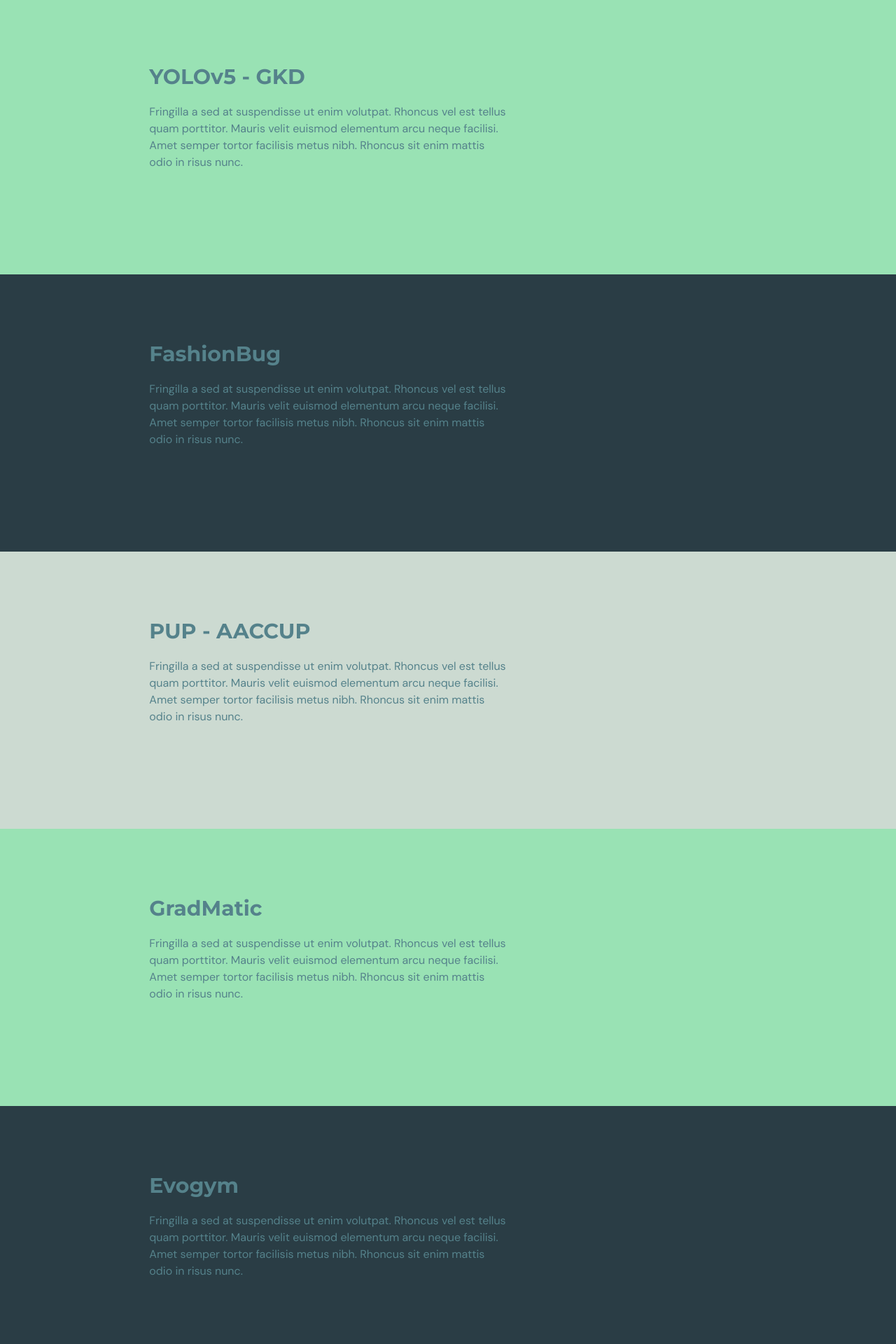
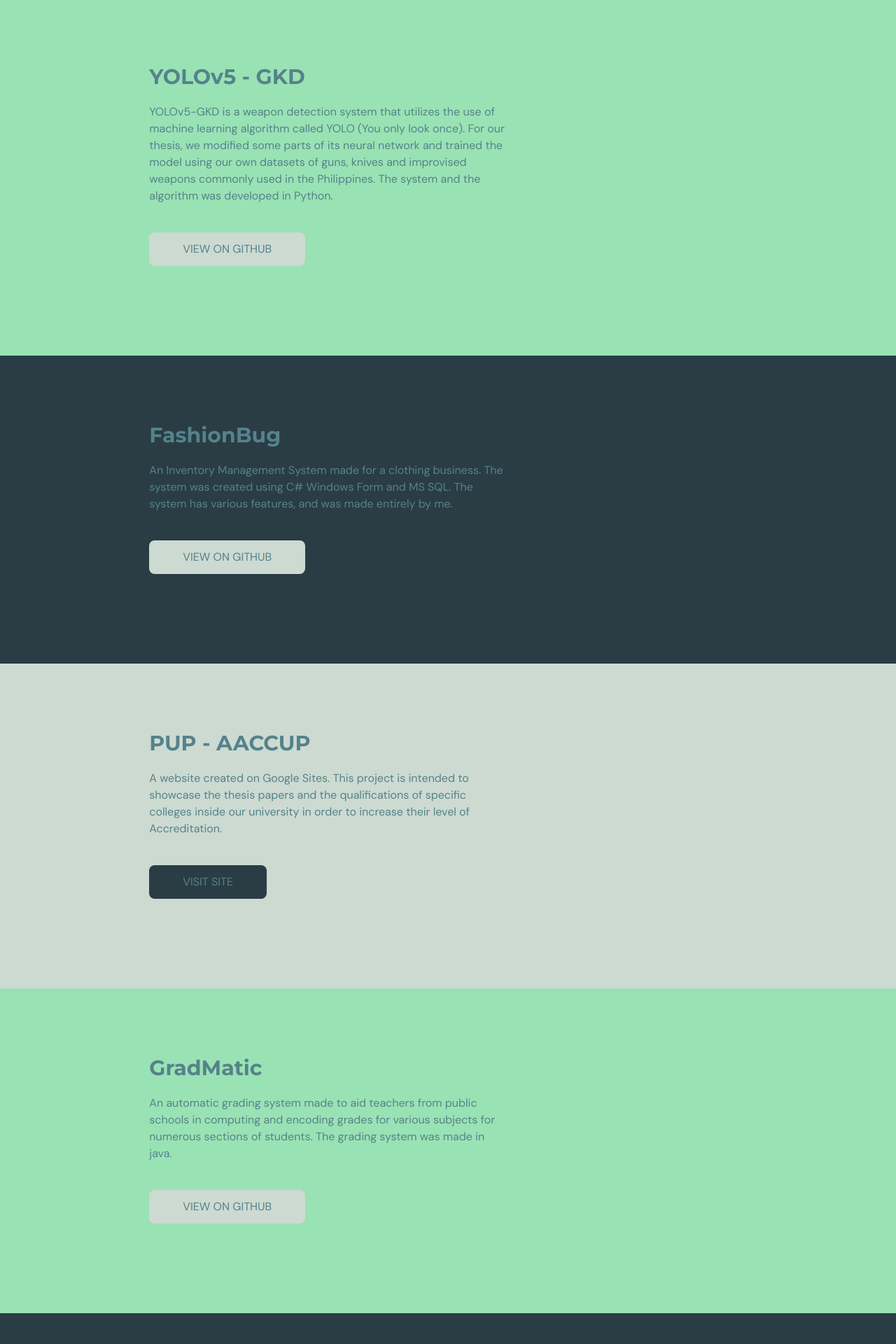
Before and after one commit to IvanVeluz18/my-portfolio, a React (Vite) app: page / in a window 1280 px wide. Shown: the part 1920-3840 px from the top of the page at 70% size. Built offline with nearby package versions, Linux system fonts and the light colour scheme.

Commit message:
added buttons and assets for projects section

```diff
--- a/src/scenes/Projects/index.tsx
+++ b/src/scenes/Projects/index.tsx
@@ -7,47 +7,6 @@
 import fashionbug from '@/assets/fashionbug.png'
 import gradmatic from '@/assets/gradmatic.png'
 import yologkd from '@/assets/yologkd.png'
-
-const otherProjects: Array<OtherProjectType> = [
-  {
-    name: "Shirtfeed",
-    description:
-      "Lorem ipsum dolor sit amet, consectetur adipiscing elit, sed do eiusmod tempor incididunt ut labore et dolore magna aliqua. Ut enim ad minim veniam, quis nostrud exercitation ullamco laboris nisi ut aliquip ex ea commodo consequat.",
-    image: "image1",
-    link: "https://github.com/IvanVeluz18/my-portfolio",
-  },
-  {
-    name: "Pharmacy Prescription System",
-    image: "image2",
-    link: "https://github.com/IvanVeluz18/my-portfolio"
-  },
-  {
-    name: "Hangman Game",
-    description:
-      "Lorem ipsum dolor sit amet, consectetur adipiscing elit, sed do eiusmod tempor incididunt ut labore et dolore magna aliqua. Ut enim ad minim veniam, quis nostrud exercitation ullamco laboris nisi ut aliquip ex ea commodo consequat.",
-    image: "image3",
-    link: "https://github.com/IvanVeluz18/my-portfolio"
-  },
-  {
-    name: "Mini Tennis Game",
-    description:
-      "Lorem ipsum dolor sit amet, consectetur adipiscing elit, sed do eiusmod tempor incididunt ut labore et dolore magna aliqua. Ut enim ad minim veniam, quis nostrud exercitation ullamco laboris nisi ut aliquip ex ea commodo consequat.",
-    image: "image4",
-    link: "https://github.com/IvanVeluz18/my-portfolio"
-  },
-  {
-    name: "Dynamic Gym Website",
-    image: "image5",
-    link: "https://github.com/IvanVeluz18/my-portfolio"
-  },
-  {
-    name: "More Projects",
-    description:
-      "Lorem ipsum dolor sit amet, consectetur adipiscing elit, sed do eiusmod tempor incididunt ut labore et dolore magna aliqua. Ut enim ad minim veniam, quis nostrud exercitation ullamco laboris nisi ut aliquip ex ea commodo consequat.",
-    image: "image6",
-    link: "https://github.com/IvanVeluz18/my-portfolio"
-  },
-];
 
 type Props = {
   setCurrentPage: (value: CurrentPage) => void;
@@ -75,7 +34,7 @@
           </motion.div>
         </motion.div>
       </section>
-
+      <section id="project-contents">
       <section className="w-full pt-24 pb-32 bg-primary-100 py-40">
         <motion.div onViewportEnter={() => setCurrentPage(CurrentPage.Projects)}>
           <motion.div
@@ -92,11 +51,14 @@
             <div className="md:w-3/5">
               <HText>YOLOv5 - GKD</HText>
               <p className="py-5">
-                Fringilla a sed at suspendisse ut enim volutpat. Rhoncus vel est
-                tellus quam porttitor. Mauris velit euismod elementum arcu neque
-                facilisi. Amet semper tortor facilisis metus nibh. Rhoncus sit
-                enim mattis odio in risus nunc.
+                YOLOv5-GKD is a weapon detection system that utilizes the use of machine learning algorithm called YOLO (You only look once). For our thesis, we modified some parts of its
+                neural network and trained the model using our own datasets of guns, knives and improvised weapons commonly used in the Philippines. The system and the algorithm was developed in Python.
               </p>
+              <button
+                    type="submit"
+                    className="mt-5 rounded-lg bg-secondary-500 px-12 py-3 transition duration-300 hover:text-white">
+                    VIEW ON GITHUB
+              </button>
             </div>
           </motion.div>
             {/*Left side
@@ -133,11 +95,14 @@
               <div className="md:w-3/5">
                 <HText>FashionBug</HText>
                 <p className="py-5">
-                  Fringilla a sed at suspendisse ut enim volutpat. Rhoncus vel est
-                  tellus quam porttitor. Mauris velit euismod elementum arcu neque
-                  facilisi. Amet semper tortor facilisis metus nibh. Rhoncus sit
-                  enim mattis odio in risus nunc.
+                  An Inventory Management System made for a clothing business. The system was created using C# Windows Form and MS SQL. The system has various features,
+                  and was made entirely by me.
                 </p>
+                <button
+                    type="submit"
+                    className="mt-5 rounded-lg bg-secondary-500 px-12 py-3 transition duration-300 hover:text-white">
+                    VIEW ON GITHUB
+                </button>
               </div>
             </motion.div>
           </motion.div>
@@ -159,11 +124,14 @@
               <div className="md:w-3/5">
                 <HText>PUP - AACCUP</HText>
                 <p className="py-5">
-                  Fringilla a sed at suspendisse ut enim volutpat. Rhoncus vel est
-                  tellus quam porttitor. Mauris velit euismod elementum arcu neque
-                  facilisi. Amet semper tortor facilisis metus nibh. Rhoncus sit
-                  enim mattis odio in risus nunc.
+                  A website created on Google Sites. This project is intended to showcase the thesis papers and the qualifications of specific colleges inside our university
+                  in order to increase their level of Accreditation.
                 </p>
+                <button
+                    type="submit"
+                    className="mt-5 rounded-lg bg-primary-500 px-12 py-3 transition duration-300 hover:text-white">
+                    VISIT SITE
+                </button>
               </div>
             </motion.div>
           </motion.div>
@@ -185,11 +153,14 @@
               <div className="md:w-3/5">
                 <HText>GradMatic</HText>
                 <p className="py-5">
-                  Fringilla a sed at suspendisse ut enim volutpat. Rhoncus vel est
-                  tellus quam porttitor. Mauris velit euismod elementum arcu neque
-                  facilisi. Amet semper tortor facilisis metus nibh. Rhoncus sit
-                  enim mattis odio in risus nunc.
+                  An automatic grading system made to aid teachers from public schools in computing and encoding grades for various subjects for numerous sections of students.
+                  The grading system was made in java.
                 </p>
+                <button
+                    type="submit"
+                    className="mt-5 rounded-lg bg-secondary-500 px-12 py-3 transition duration-300 hover:text-white">
+                    VIEW ON GITHUB
+                </button>
               </div>
             </motion.div>
           </motion.div>
@@ -211,14 +182,18 @@
               <div className="md:w-3/5">
                 <HText>Evogym</HText>
                 <p className="py-5">
-                  Fringilla a sed at suspendisse ut enim volutpat. Rhoncus vel est
-                  tellus quam porttitor. Mauris velit euismod elementum arcu neque
-                  facilisi. Amet semper tortor facilisis metus nibh. Rhoncus sit
-                  enim mattis odio in risus nunc.
+                  A dynamic website created using React, Typescript, CSS, Tailwind and other technologies like framer motion. This project utilizes the power of react
+                  custom hooks. The assets used here are open source and the whole project itself was made as a practice of using the best practices in Typescript and React.
                 </p>
+                <button
+                    type="submit"
+                    className="mt-5 rounded-lg bg-secondary-500 px-12 py-3 transition duration-300 hover:text-white">
+                    VIEW ON GITHUB
+                </button>
               </div>
             </motion.div>
           </motion.div>
+      </section>
       </section>
   </>
   )
```
Also changed, not shown: src/assets/PUP.png (added), src/assets/gym.png (added).
